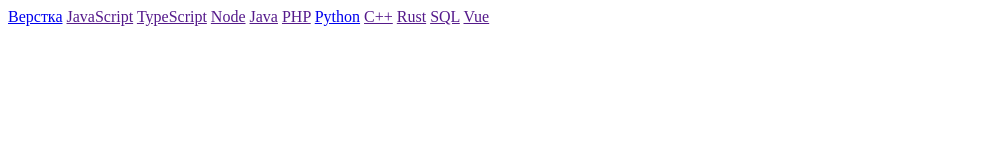
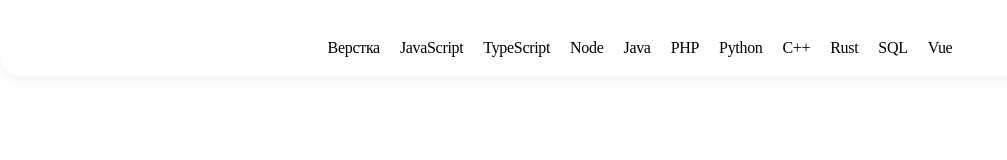
Before and after one commit to DarlingMiku/progTutor, a plain HTML site: page index.html in a window 1280 px wide. Shown: the whole page, without its empty margins (0-1007 px from the left). Drawn offline with Linux system fonts and the light colour scheme; files that its build step writes are made by us from their sources; the site is published under a folder, as on GitHub Pages, so addresses that start at the root find nothing.

Commit message:
Update index.html

```diff
--- a/index.html
+++ b/index.html
@@ -4,7 +4,7 @@
     <meta charset="UTF-8" />
     <meta name="viewport" content="width=device-width, initial-scale=1.0" />
     <title>PythonTeacher</title>
-    <link rel="stylesheet" href="/assets/style.css" />
+    <link rel="stylesheet" href="~/assets/style.css" />
   </head>
   <body>
     <header class="header">
```
